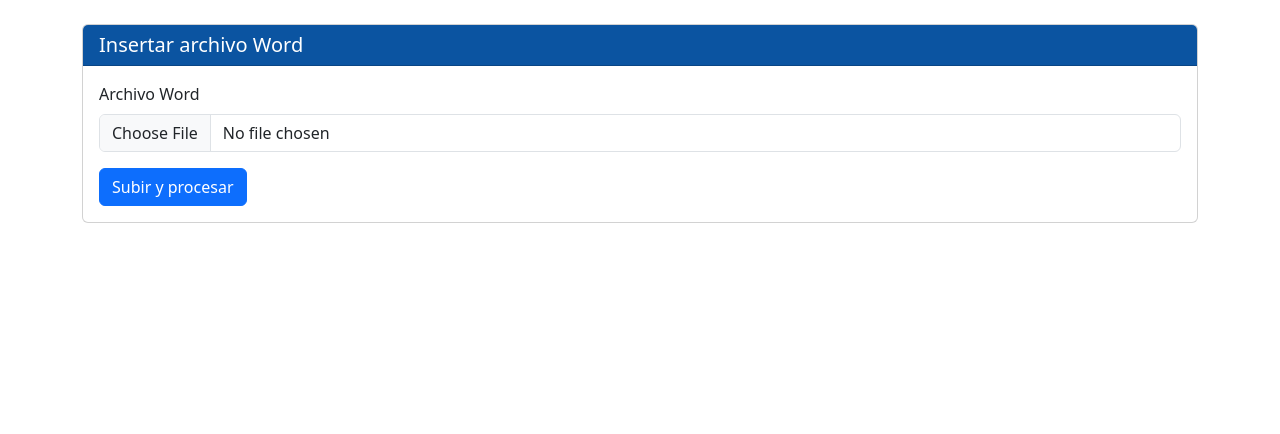
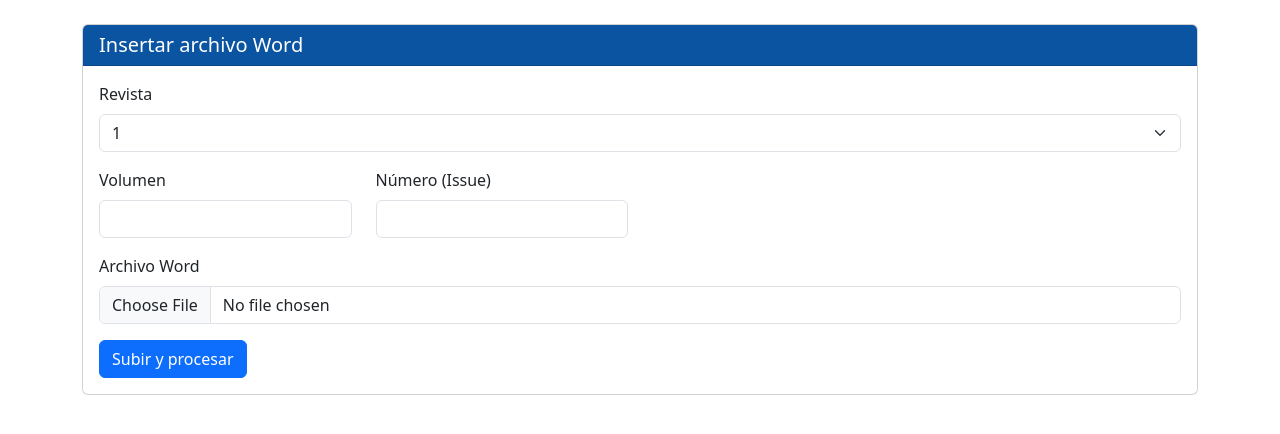
Before and after one commit to practicas-psico/apl-pthn, a Flask app: page / in a window 1280 px wide. Shown: the part 72-506 px from the top of the page. Run offline with Flask 3, Linux system fonts and the light colour scheme; tables that the repository leaves empty or names only in its code hold one stand-in row (values such as "Sample post").

Commit message:
Formulario

```diff
--- a/app.py
+++ b/app.py
@@ -97,11 +97,10 @@ def insertar_en_bd(datos, journal_id):
         received = convertir_fecha(datos['fecha_recepcion'])
         accepted = convertir_fecha(datos['fecha_aceptacion'])
 
-        # Insertar artículo
         query = """INSERT INTO article
             (article_title, article_title_trans, doi, journal_id, license_type,
-            abstract, trans_abstract, received, accepted)
-            VALUES (%s, %s, %s, %s, %s, %s, %s, %s, %s)"""
+            abstract, trans_abstract, received, accepted, volume, issue)
+            VALUES (%s, %s, %s, %s, %s, %s, %s, %s, %s, %s, %s)"""
         cursor.execute(query, (
             datos['title_es'],
             datos['title_en'],
@@ -111,7 +110,9 @@ def insertar_en_bd(datos, journal_id):
             datos['abstract_es'],
             datos['abstract_en'],
             received,
-            accepted
+            accepted,
+            datos.get('volume', ''),
+            datos.get('issue', '')
         ))
         article_id = cursor.lastrowid
 
@@ -203,7 +204,11 @@ def subir():
     archivo_word.save(ruta_docx)
 
     journal_id = request.form.get('journal_id', 'desconocido')
+    volume = request.form.get('volume', '')
+    issue = request.form.get('issue', '')
     datos = procesar_word(ruta_docx)
+    datos['volume'] = volume
+    datos['issue'] = issue
 
     if datos['title_es'] and datos['doi']:
         # Verificar si el DOI ya existe en la BD
--- a/templates/index.html
+++ b/templates/index.html
@@ -25,6 +25,24 @@
             <div class="card-body">
                 <form action="/subir" method="post" enctype="multipart/form-data">
                     <div class="mb-3">
+                        <label class="form-label">Revista</label>
+                        <select name="journal_id" class="form-select">
+                            {% for journal in journals %}
+                                <option value="{{ journal }}">{{ journal }}</option>
+                            {% endfor %}
+                        </select>
+                    </div>
+                    <div class="row">
+                        <div class="col-md-3 mb-3">
+                            <label class="form-label">Volumen</label>
+                            <input type="text" name="volume" class="form-control">
+                        </div>
+                        <div class="col-md-3 mb-3">
+                            <label class="form-label">Número (Issue)</label>
+                            <input type="text" name="issue" class="form-control">
+                        </div>
+                    </div>
+                    <div class="mb-3">
                         <label class="form-label">Archivo Word</label>
                         <input type="file" name="word" accept=".docx" class="form-control">
                     </div>
```
